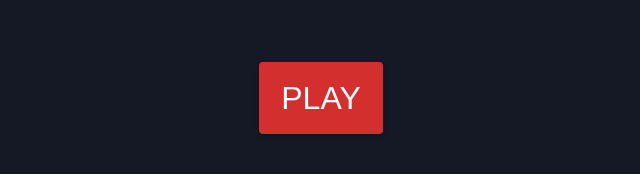
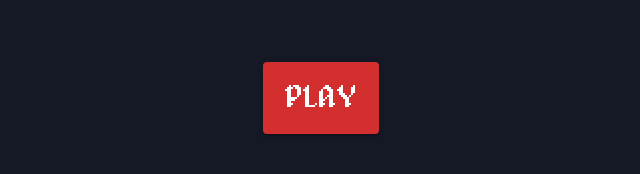
Before and after one commit to Guilherme-07062002/fifth-hell-react, a React (Vite) app: page /home in a window 1280 px wide. Shown: the part 586-760 px from the top of the page, without its empty margins (319-959 px from the left). Built offline with nearby package versions, Linux system fonts and the light colour scheme.

Commit message:
feat: alagard font in play button

```diff
--- a/src/pages/Home/components/PlayButton/styled.ts
+++ b/src/pages/Home/components/PlayButton/styled.ts
@@ -1,6 +1,7 @@
 import { Button } from "@mui/material";
 import { Link } from "react-router-dom";
 import styled from "styled-components";
+import Alagard from "./assets/fonts/Alagard.ttf";
 
 export const StyledButton = styled(Button)`
   && {
@@ -14,5 +15,13 @@ export const StyledLink = styled(Link)`
     color: #ffffff;
     text-decoration: none;
     font-size: 2rem;
+
+    font-family: "Alagard", sans-serif;
+  }
+  @font-face {
+    font-family: "Alagard";
+    src: url(${Alagard}) format("truetype");
+    font-weight: normal;
+    font-style: normal;
   }
 `;
```
Also changed, not shown: src/pages/Home/components/PlayButton/assets/fonts/Alagard.ttf (added), src/pages/Home/components/PlayButton/assets/fonts/Barbarian.ttf (added).
